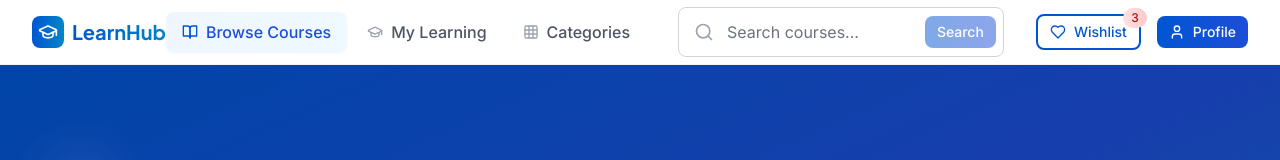
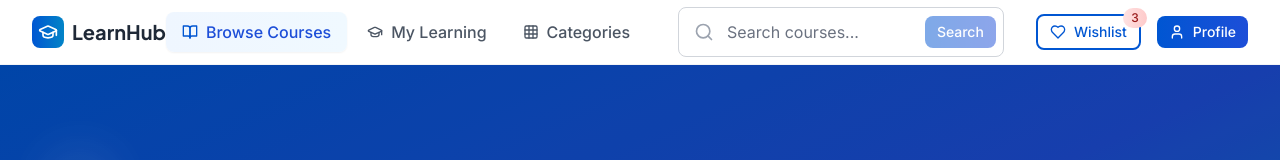
Before and after one commit to apper-apps/force-learnhub-charming, a React (Vite) app: page / in a window 1280 px wide. Shown: the top 160 px of the page. Built offline with nearby package versions, Linux system fonts and the light colour scheme.

Commit message:
Fix header icon and text visibility by improving contrast against white background

```diff
--- a/src/components/organisms/Header.jsx
+++ b/src/components/organisms/Header.jsx
@@ -51,12 +51,12 @@ const Header = () => {
           {/* Logo */}
           <Link to="/" className="flex items-center space-x-2 group">
             <motion.div
-              whileHover={{ scale: 1.05 }}
+whileHover={{ scale: 1.05 }}
               className="w-8 h-8 bg-gradient-to-r from-primary-600 to-secondary-600 rounded-lg flex items-center justify-center"
             >
               <ApperIcon name="GraduationCap" className="w-5 h-5 text-white" />
             </motion.div>
-            <span className="text-xl font-display font-bold bg-gradient-to-r from-primary-600 to-secondary-600 bg-clip-text text-transparent">
+            <span className="text-xl font-display font-bold text-gray-800">
               LearnHub
             </span>
           </Link>
@@ -74,11 +74,11 @@ const Header = () => {
                     : "text-gray-600 hover:text-primary-700 hover:bg-gray-50"
                 )}
               >
-                <ApperIcon
+<ApperIcon
                   name={item.icon}
                   className={cn(
                     "w-4 h-4 transition-colors",
-                    isActiveRoute(item.href) ? "text-primary-600" : "text-gray-400 group-hover:text-primary-600"
+                    isActiveRoute(item.href) ? "text-primary-600" : "text-gray-600 group-hover:text-primary-600"
                   )}
                 />
                 <span>{item.name}</span>
@@ -115,11 +115,11 @@ const Header = () => {
           </div>
 
           {/* Mobile Menu Toggle */}
-          <button
+<button
             onClick={() => setIsMobileMenuOpen(!isMobileMenuOpen)}
             className="md:hidden p-2 rounded-lg text-gray-600 hover:text-primary-600 hover:bg-gray-50 transition-colors"
           >
-            <ApperIcon name={isMobileMenuOpen ? "X" : "Menu"} className="w-6 h-6" />
+            <ApperIcon name={isMobileMenuOpen ? "X" : "Menu"} className="w-6 h-6 text-gray-600 hover:text-primary-600 transition-colors" />
           </button>
         </div>
 
@@ -149,8 +149,11 @@ const Header = () => {
                     ? "bg-gradient-to-r from-primary-50 to-secondary-50 text-primary-700"
                     : "text-gray-600 hover:text-primary-700 hover:bg-gray-50"
                 )}
-              >
-                <ApperIcon name={item.icon} className="w-5 h-5" />
+>
+                <ApperIcon name={item.icon} className={cn(
+                  "w-5 h-5 transition-colors",
+                  isActiveRoute(item.href) ? "text-primary-600" : "text-gray-600"
+                )} />
                 <span>{item.name}</span>
               </Link>
             ))}
```
